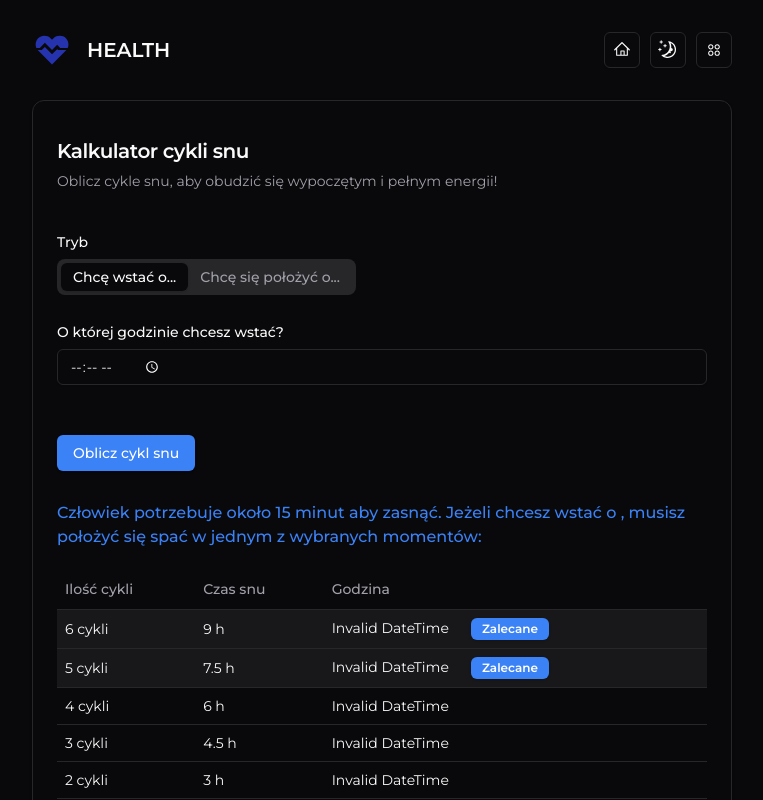
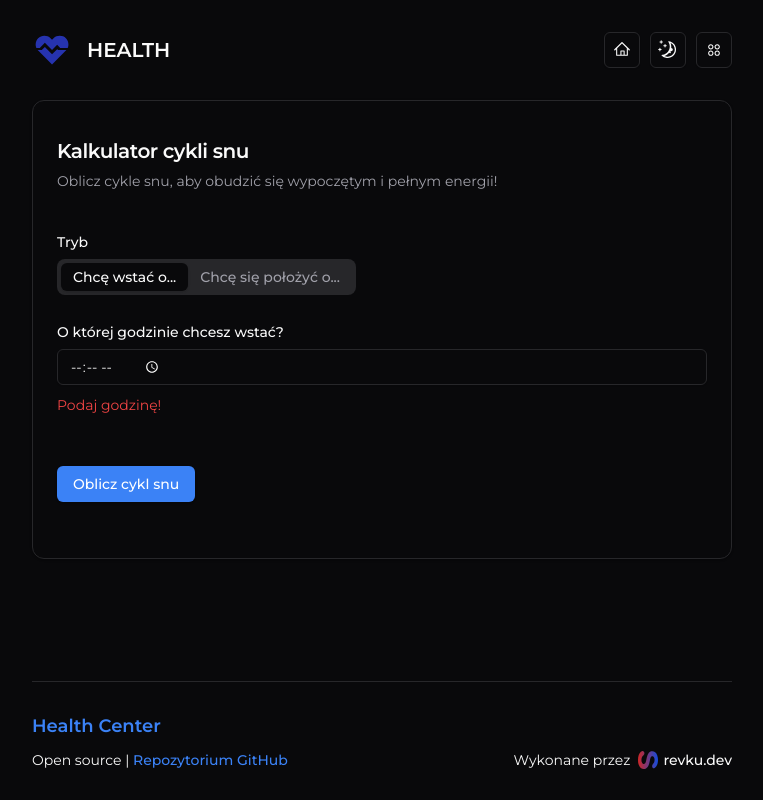
Before and after one commit to Revku/health, a Next.js app: page /apps/sleep in a window 1280 px wide. Both pictures are taken after a click on the button "Oblicz cykl snu". Shown: the top 800 px of the page, without its empty margins (258-1021 px from the left). Built offline with nearby package versions, Linux system fonts and the light colour scheme.

Commit message:
fix: sleep calculator validation

```diff
--- a/src/app/apps/sleep/page.tsx
+++ b/src/app/apps/sleep/page.tsx
@@ -24,16 +24,25 @@ enum Mode {
 
 export default function SleepApp() {
   const [result, setResult] = useState<{ time: string; cycles: number; sleepTime: number }[]>([]);
+  const [error, setError] = useState("");
   const [time, setTime] = useState("");
 
   const handleCalculate = (mode: Mode) => {
+    setError("");
+    setResult([]);
+
+    if (!time) {
+      setError("Podaj godzinę!");
+      return;
+    }
+
     switch (mode) {
       case Mode.WAKEUP:
-        setResult(getWakeUpTime(time));
+        setResult(getSleepTime(time));
         break;
 
       case Mode.SLEEP:
-        setResult(getSleepTime(time));
+        setResult(getWakeUpTime(time));
         break;
 
       default:
@@ -67,6 +76,7 @@ export default function SleepApp() {
                 <div className="formfield mt-[30px]">
                   <Label>O której godzinie chcesz wstać?</Label>
                   <Input type="time" value={time} onChange={(e) => setTime(e.target.value)} />
+                  {error && <p className="text-[14px] text-red-500">{error}</p>}
                 </div>
 
                 <Button
@@ -87,6 +97,7 @@ export default function SleepApp() {
                 <div className="formfield mt-[30px]">
                   <Label>O której godzinie chcesz się położyć?</Label>
                   <Input type="time" value={time} onChange={(e) => setTime(e.target.value)} />
+                  {error && <p className="text-[14px] text-red-500">{error}</p>}
                 </div>
 
                 <Button
```
